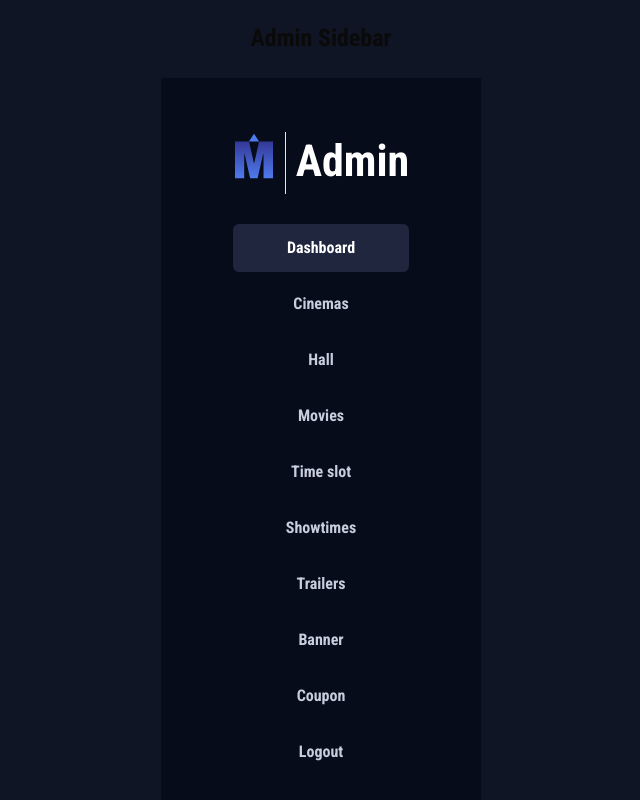
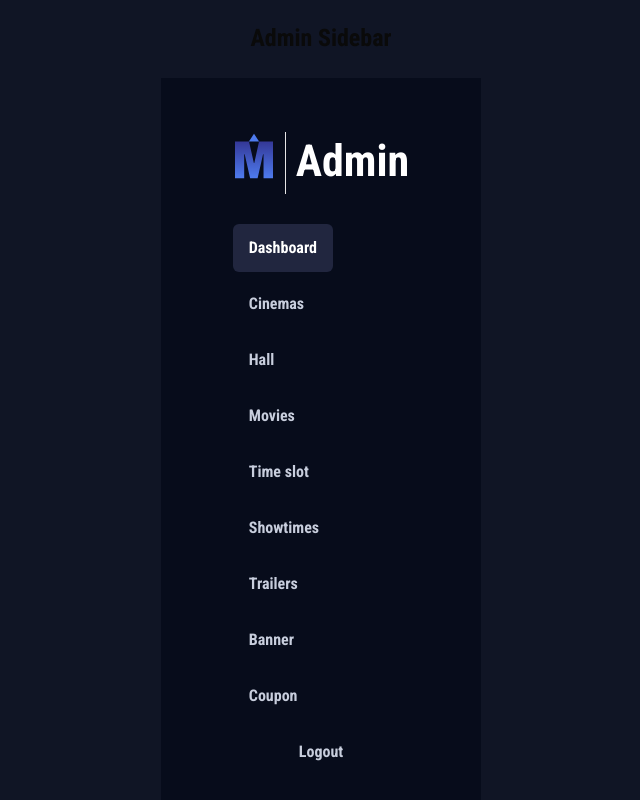
Before and after one commit to KrittidejDev/MinorCineplex, a Next.js app: page /all-widget in a window 1280 px wide. Shown: the part 11006-11806 px from the top of the page, without its empty margins (319-959 px from the left). Built offline with nearby package versions, Linux system fonts and the light colour scheme; a web font is replaced by a local one.

Commit message:
feat: add admin page and rounted

```diff
--- a/src/components/ui/adminsidebar.tsx
+++ b/src/components/ui/adminsidebar.tsx
@@ -1,21 +1,42 @@
-import { useState } from "react";
+import { useState } from 'react'
 
-import LogoM from "../Icons/LogoM";
+import LogoM from '../Icons/LogoM'
+import Link from 'next/link'
+
 
 function AdminSidebar() {
-  const [activeTab, setActiveTab] = useState("dashboard");
+  const [activeTab, setActiveTab] = useState('dashboard')
 
   const tabs = [
-    "dashboard",
-    "cinemas",
-    "hall",
-    "movies",
-    "time slot",
-    "showtimes",
-    "trailers",
-    "banner",
-    "coupon",
-  ];
+    {
+      title: 'dashboard',
+      url: '/admin/dashboard',
+    },
+    { title: 'cinemas',
+      url: '/admin/cinema'
+    },
+    { title: 'hall',
+      url: '/admin/hall'
+    },
+    { title: 'movies',
+      url: '/admin/movie'
+    },
+    { title: 'time slot',
+      url: '/admin/timeslot'
+    },
+    { title: 'showtimes',
+      url: '/admin/showtime'
+    },
+    { title: 'trailers',
+       url: '/admin/trailer'
+    },
+    { title: 'banner',
+      url: '/admin/banner'
+    },
+    { title: 'coupon',
+      url: '/admin/coupon'
+    }
+  ]
 
   return (
     <>
@@ -30,17 +51,27 @@ function AdminSidebar() {
         </div>
 
         <div className="flex flex-col gap-2 mt-[30px]">
-          {tabs.map((tab) => (
-            <button
-              key={tab}
-              onClick={() => setActiveTab(tab)}
-              className={`py-3 px-4 cursor-pointer ${activeTab === tab ? "bg-gray-g63f rounded-sm" : ""}`}
-            >
-              <p className={`font-bold ${activeTab === tab ? "text-white-wfff" : "text-gray-gedd"}`}>
-                {tab.charAt(0).toUpperCase() + tab.slice(1)}
-              </p>
-            </button>
-          ))}
+
+
+{tabs.map((tab) => (
+  <Link key={tab.title} href={tab.url}>
+    <button
+      onClick={() => setActiveTab(tab.title)}
+      className={`py-3 px-4 cursor-pointer ${
+        activeTab === tab.title ? "bg-gray-g63f rounded-sm" : ""
+      }`}
+    >
+      <span
+        className={`font-bold ${
+          activeTab === tab.title ? "text-white-wfff" : "text-gray-gedd"
+        }`}
+      >
+        {tab.title.charAt(0).toUpperCase() + tab.title.slice(1)}
+      </span>
+    </button>
+  </Link>
+))}
+
         </div>
 
         <button className="py-3 px-4 mt-2 cursor-pointer">
@@ -48,7 +79,7 @@ function AdminSidebar() {
         </button>
       </div>
     </>
-  );
+  )
 }
 
-export default AdminSidebar;
+export default AdminSidebar
--- a/src/middleware.ts
+++ b/src/middleware.ts
@@ -1,23 +1,35 @@
-import { withAuth } from "next-auth/middleware";
+// import { withAuth } from "next-auth/middleware";
+// import { NextResponse } from "next/server";
+
+// export default withAuth(
+//   function middleware(req) {
+//     const token = req.nextauth.token;
+
+//     if (req.nextUrl.pathname.startsWith("/dashboard")) {
+//       if (token?.role !== "admin") {
+//         return NextResponse.redirect(new URL("/", req.url));
+//       }
+//     }
+//   },
+//   {
+//     callbacks: {
+//       authorized: ({ token }) => !!token,
+//     },
+//   }
+// );
+
+// export const config = {
+//   matcher: ["/admin/:path*"],
+// };
+
+
 import { NextResponse } from "next/server";
 
-export default withAuth(
-  function middleware(req) {
-    const token = req.nextauth.token;
+export function middleware() {
+  return NextResponse.next(); // ผ่านทุก request ไม่ทำอะไร
+}
 
-    if (req.nextUrl.pathname.startsWith("/dashboard")) {
-      if (token?.role !== "admin") {
-        return NextResponse.redirect(new URL("/", req.url));
-      }
-    }
-  },
-  {
-    callbacks: {
-      authorized: ({ token }) => !!token,
-    },
-  }
-);
 
 export const config = {
-  matcher: ["/admin/:path*"],
+  matcher: [],
 };
--- /dev/null
+++ b/src/pages/admin/banner.tsx
@@ -0,0 +1,15 @@
+
+
+import AdminSidebar from "@/components/ui/adminsidebar";
+
+export default function Dashboard() {
+
+
+  return (
+
+     <div>
+      <AdminSidebar />
+
+    </div>
+  );
+}
--- /dev/null
+++ b/src/pages/admin/cinema.tsx
@@ -0,0 +1,15 @@
+
+
+import AdminSidebar from "@/components/ui/adminsidebar";
+
+export default function Dashboard() {
+
+
+  return (
+
+     <div>
+      <AdminSidebar />
+
+    </div>
+  );
+}
--- /dev/null
+++ b/src/pages/admin/coupon.tsx
@@ -0,0 +1,15 @@
+
+
+import AdminSidebar from "@/components/ui/adminsidebar";
+
+export default function Dashboard() {
+
+
+  return (
+
+     <div>
+      <AdminSidebar />
+
+    </div>
+  );
+}
--- a/src/pages/admin/dashboard.tsx
+++ b/src/pages/admin/dashboard.tsx
@@ -1,19 +1,29 @@
 "use client";
 import { useSession, signIn, signOut } from "next-auth/react";
+import AdminSidebar from "@/components/ui/adminsidebar";
 
 export default function Dashboard() {
   const { data: session } = useSession();
 
-  if (!session?.user) return <button onClick={() => signIn()}>Login</button>;
+  // if (!session?.user) return <button onClick={() => signIn()}>Login</button>;
 
   return (
-    <div>
-      <h1>Dashboard</h1>
-      <p>ID: {session.user.id}</p>
-      <p>Role: {session.user.role}</p>
-      <p>Username: {session.user.username}</p>
-      <p>Email: {session.user.email}</p>
-      <button onClick={() => signOut()}>Logout</button>
+    // <div>
+    //   <h1>Dashboard</h1>
+    //   <p>ID: {session.user.id}</p>
+    //   <p>Role: {session.user.role}</p>
+    //   <p>Username: {session.user.username}</p>
+    //   <p>Email: {session.user.email}</p>
+    //   <button onClick={() => signOut()}>Logout</button>
+    // </div>
+     <div>
+      <AdminSidebar />
+      {/* <h1>Dashboard</h1>
+      <p>ID: </p>
+      <p>Role: </p>
+      <p>Username: </p>
+      <p>Email: </p>
+      <button onClick={() => signOut()}>Logout</button> */}
     </div>
   );
 }
--- /dev/null
+++ b/src/pages/admin/hall.tsx
@@ -0,0 +1,15 @@
+
+
+import AdminSidebar from "@/components/ui/adminsidebar";
+
+export default function Dashboard() {
+
+
+  return (
+
+     <div>
+      <AdminSidebar />
+
+    </div>
+  );
+}
--- /dev/null
+++ b/src/pages/admin/movie.tsx
@@ -0,0 +1,15 @@
+
+
+import AdminSidebar from "@/components/ui/adminsidebar";
+
+export default function Dashboard() {
+
+
+  return (
+
+     <div>
+      <AdminSidebar />
+
+    </div>
+  );
+}
--- /dev/null
+++ b/src/pages/admin/showtime.tsx
@@ -0,0 +1,15 @@
+
+
+import AdminSidebar from "@/components/ui/adminsidebar";
+
+export default function Dashboard() {
+
+
+  return (
+
+     <div>
+      <AdminSidebar />
+
+    </div>
+  );
+}
--- /dev/null
+++ b/src/pages/admin/timeslot.tsx
@@ -0,0 +1,15 @@
+
+
+import AdminSidebar from "@/components/ui/adminsidebar";
+
+export default function Dashboard() {
+
+
+  return (
+
+     <div>
+      <AdminSidebar />
+
+    </div>
+  );
+}
--- /dev/null
+++ b/src/pages/admin/trailer.tsx
@@ -0,0 +1,14 @@
+
+
+import AdminSidebar from "@/components/ui/adminsidebar";
+
+export default function Dashboard() {
+
+
+  return (
+
+     <div>
+      <AdminSidebar />
+    </div>
+  );
+}
```
